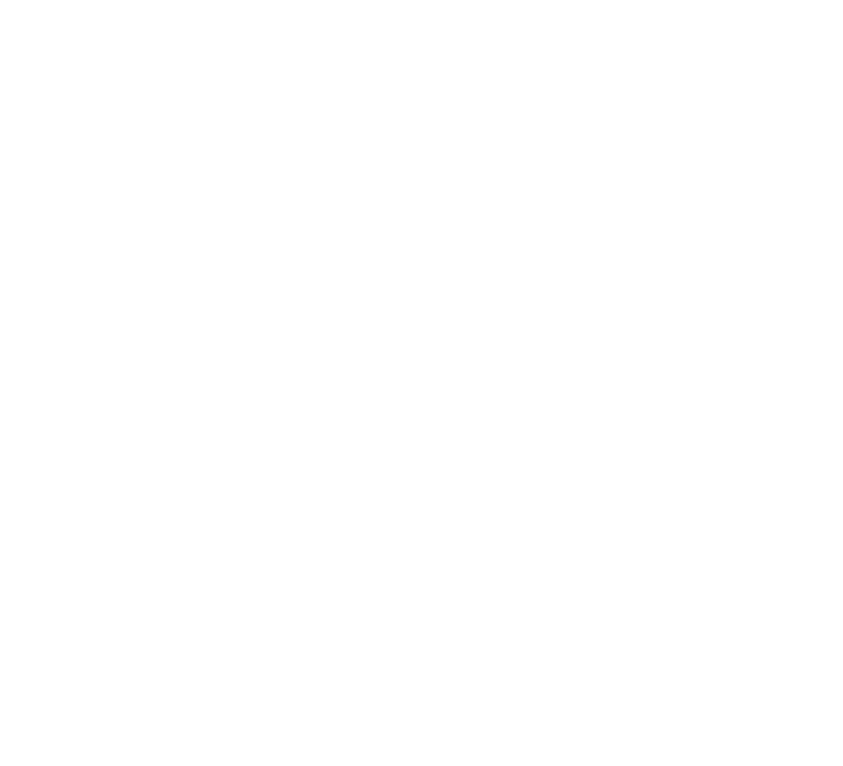
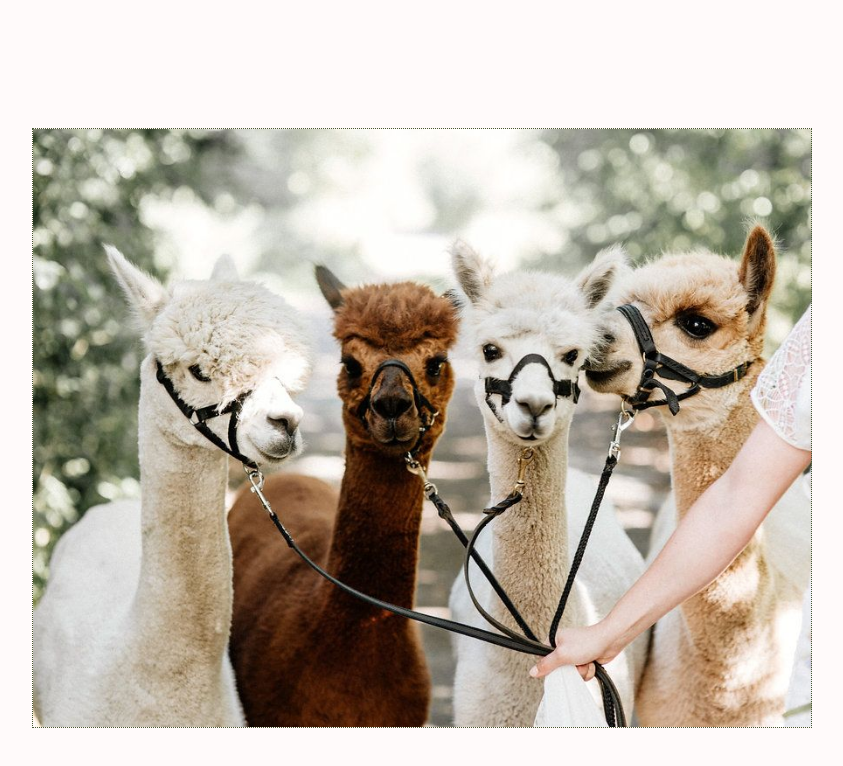
Before and after one commit to patprager/polaroid-ama, a plain HTML site: page index.html in a window 1280 px wide. Shown: the whole page, without its empty margins (218-1061 px from the left). Drawn offline with Linux system fonts and the light colour scheme.

Commit message:
doc-structure-img-styles

```diff
--- a/index.html
+++ b/index.html
@@ -5,11 +5,12 @@
     <meta http-equiv="X-UA-Compatible" content="IE=edge" />
     <meta name="viewport" content="width=device-width, initial-scale=1.0" />
     <title>polaroid-ama</title>
+
+    <link rel="stylesheet" href="style.css" />
   </head>
   <body>
     <main>
-      <article>
-        <div><img href="" /></div>
+        <div class="polaroid"></div>
       </article>
     </main>
   </body>
--- a/style.css
+++ b/style.css
@@ -1,3 +1,25 @@
 * {
   box-sizing: border-box;
+  margin: 0;
 }
+
+body {
+  background-color: snow;
+}
+
+div {
+  background-color: seashell;
+  width: 1200px;
+  height: 1500px;
+}
+
+.polaroid {
+  width: 780px;
+  height: 600px;
+  margin: 0 auto;
+  background-image: url(alpaka-wedding.jpg);
+  background-repeat: no-repeat;
+  background-size: cover;
+  margin-top: 10%;
+  border: 1px dotted rgb(70, 88, 53);
+}
```
Also changed, not shown: alpaka-wedding.jpg (added).
